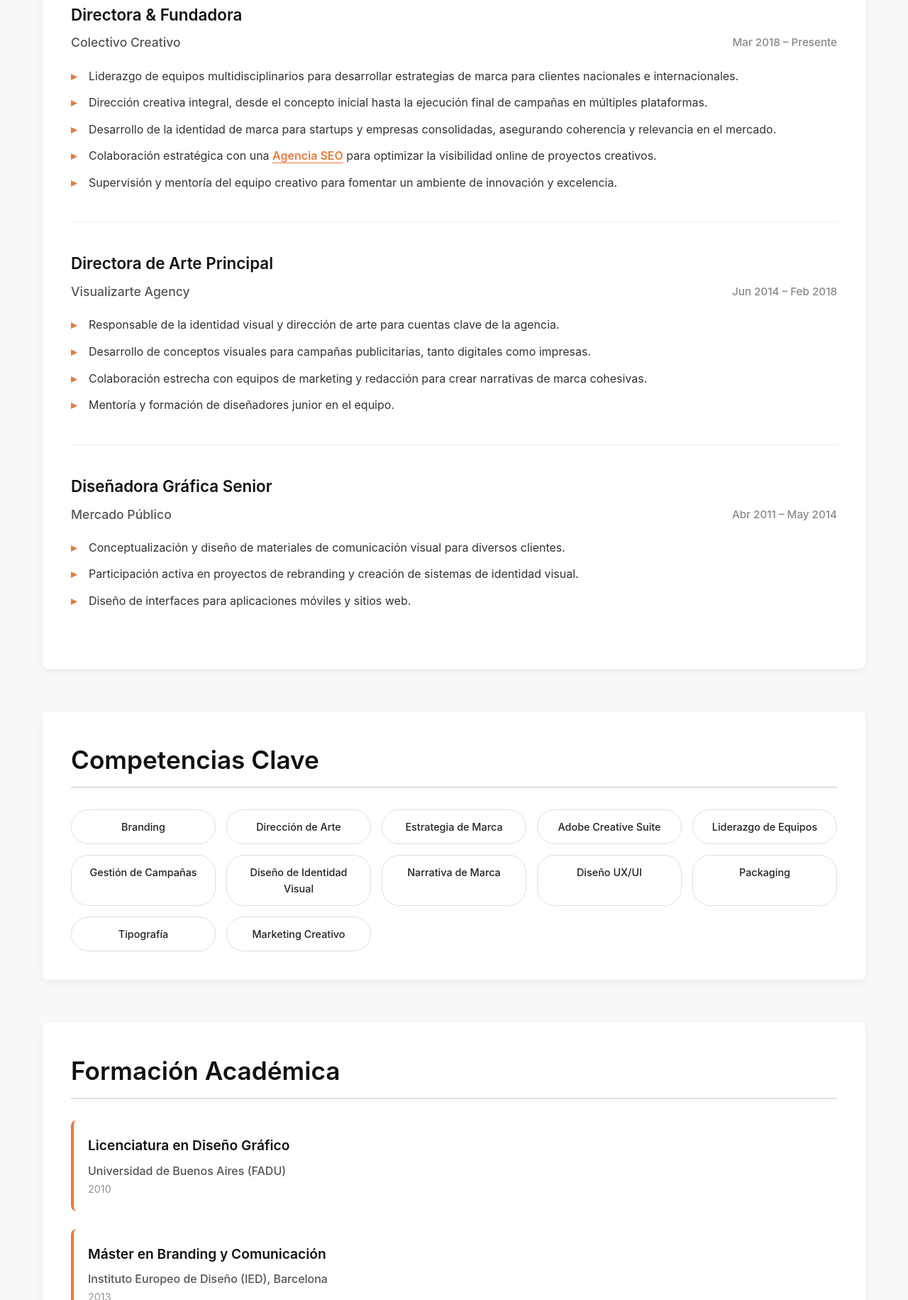
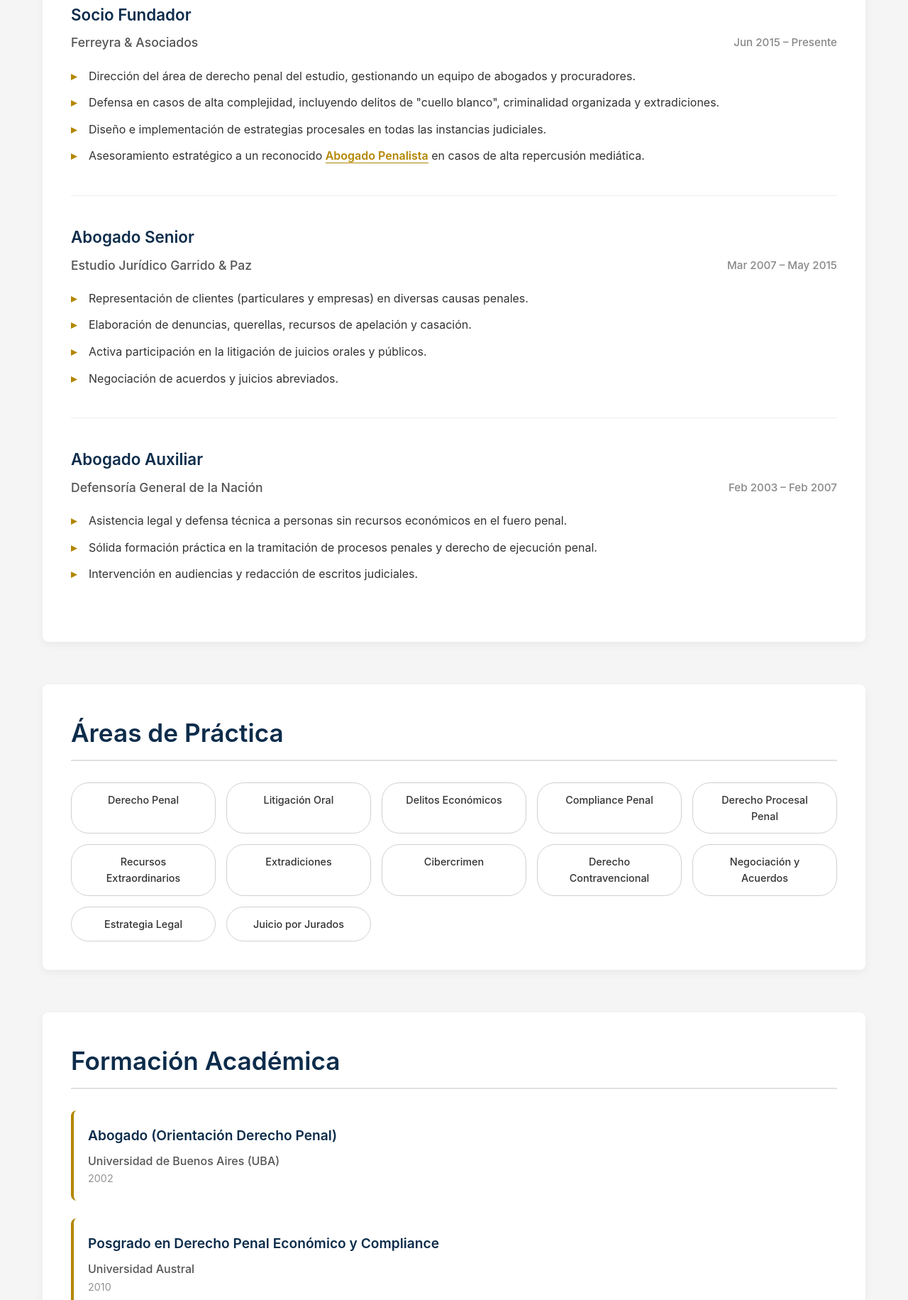
Before and after one commit to m2hewitt/profile-link-blinktrip, a plain HTML site: page index.html in a window 1280 px wide. Shown: the part 969-2800 px from the top of the page at 71% size. Drawn offline with Linux system fonts and the light colour scheme.

Commit message:
feat: Rebrand profile to criminal lawyer

```diff
--- a/index.html
+++ b/index.html
@@ -3,21 +3,21 @@
 <head>
     <meta charset="UTF-8">
     <meta name="viewport" content="width=device-width, initial-scale=1.0">
-    <title>Valentina Rojas – Directora Creativa & Estratega de Marca</title>
-    <meta name="description" content="Directora creativa y estratega de marca en Buenos Aires, especializada en construir identidades de marca potentes y campañas que inspiran.">
+    <title>Dr. Matías Ferreyra – Abogado Penalista</title>
+    <meta name="description" content="Abogado penalista en Buenos Aires, especialista en litigios complejos y defensa penal. Asesoramiento y representación legal con sólida experiencia.">
 
     <!-- Open Graph -->
-    <meta property="og:title" content="Valentina Rojas – Directora Creativa & Estratega de Marca">
-    <meta property="og:description" content="Directora creativa y estratega de marca, enfocada en branding, dirección de arte y campañas integrales.">
+    <meta property="og:title" content="Dr. Matías Ferreyra – Abogado Penalista">
+    <meta property="og:description" content="Abogado penalista en Buenos Aires, especialista en litigios complejos y defensa penal.">
     <meta property="og:type" content="website">
-    <meta property="og:url" content="https://valentinarojas-creative.com.ar">
-    <meta property="og:image" content="/assets/valentina-rojas-profile.jpg">
+    <meta property="og:url" content="https://matiasferreyra-abogado.com.ar">
+    <meta property="og:image" content="/assets/matias-ferreyra-profile.jpg">
 
     <!-- Twitter Card -->
     <meta name="twitter:card" content="summary_large_image">
-    <meta name="twitter:title" content="Valentina Rojas – Directora Creativa & Estratega de Marca">
-    <meta name="twitter:description" content="Directora creativa y estratega de marca, enfocada en branding, dirección de arte y campañas integrales.">
-    <meta name="twitter:image" content="/assets/valentina-rojas-profile.jpg">
+    <meta name="twitter:title" content="Dr. Matías Ferreyra – Abogado Penalista">
+    <meta name="twitter:description" content="Abogado penalista en Buenos Aires, especialista en litigios complejos y defensa penal.">
+    <meta name="twitter:image" content="/assets/matias-ferreyra-profile.jpg">
 
     <!-- Favicon -->
     <link rel="icon" type="image/x-icon" href="/assets/favicon.ico">
@@ -30,8 +30,8 @@
     {
         "@context": "https://schema.org",
         "@type": "Person",
-        "name": "Valentina Rojas",
-        "jobTitle": "Directora Creativa & Estratega de Marca",
+        "name": "Dr. Matías Ferreyra",
+        "jobTitle": "Abogado Penalista",
         "address": {
             "@type": "PostalAddress",
             "addressLocality": "Buenos Aires",
@@ -40,11 +40,11 @@
         "alumniOf": "Universidad de Buenos Aires",
         "worksFor": {
             "@type": "Organization",
-            "name": "Colectivo Creativo"
+            "name": "Ferreyra & Asociados"
         },
-        "url": "https://valentinarojas-creative.com.ar",
+        "url": "https://matiasferreyra-abogado.com.ar",
         "sameAs": [
-            "https://www.linkedin.com/in/valentina-rojas-creative"
+            "https://www.linkedin.com/in/matias-ferreyra-abogado"
         ]
     }
     </script>
@@ -54,20 +54,20 @@
         <div class="container">
             <div class="profile-header">
                 <div class="profile-image">
-                    <img src="/placeholder.svg?height=150&width=150" alt="Valentina Rojas - Directora Creativa & Estratega de Marca" loading="lazy">
+                    <img src="/placeholder.svg?height=150&width=150" alt="Dr. Matías Ferreyra - Abogado Penalista" loading="lazy">
                 </div>
                 <div class="profile-info">
-                    <h1 class="name">Valentina Rojas</h1>
-                    <p class="title">Directora Creativa & Estratega de Marca</p>
-                    <p class="location">Palermo, Buenos Aires, Argentina</p>
+                    <h1 class="name">Dr. Matías Ferreyra</h1>
+                    <p class="title">Abogado Penalista & Especialista en Litigios Complejos</p>
+                    <p class="location">Recoleta, Buenos Aires, Argentina</p>
                     <div class="contact-links">
-                        <a href="mailto:valentina.rojas@example.com" class="contact-link" aria-label="Email Valentina Rojas">
+                        <a href="mailto:matias.ferreyra@estudiojuridico.com.ar" class="contact-link" aria-label="Email Dr. Matías Ferreyra">
                             <svg width="20" height="20" viewBox="0 0 24 24" fill="none" stroke="currentColor" stroke-width="2">
                                 <path d="M4 4h16c1.1 0 2 .9 2 2v12c0 1.1-.9 2-2 2H4c-1.1 0-2-.9-2-2V6c0-1.1.9-2 2-2z"/>
                                 <polyline points="22,6 12,13 2,6"/>
                             </svg>
                         </a>
-                        <a href="https://www.linkedin.com/in/valentina-rojas-creative" class="contact-link" target="_blank" rel="noopener" aria-label="Perfil de LinkedIn de Valentina Rojas">
+                        <a href="https://www.linkedin.com/in/matias-ferreyra-abogado" class="contact-link" target="_blank" rel="noopener" aria-label="Perfil de LinkedIn de Dr. Matías Ferreyra">
                             <svg width="20" height="20" viewBox="0 0 24 24" fill="none" stroke="currentColor" stroke-width="2">
                                 <path d="M16 8a6 6 0 0 1 6 6v7h-4v-7a2 2 0 0 0-2-2 2 2 0 0 0-2 2v7h-4v-7a6 6 0 0 1 6-6z"/>
                                 <rect x="2" y="9" width="4" height="12"/>
@@ -83,8 +83,8 @@
     <main class="main">
         <div class="container">
             <section id="about" class="section">
-                <h2>Sobre Mí</h2>
-                <p>Directora creativa con más de 12 años de experiencia liderando equipos y construyendo marcas memorables. Mi pasión es combinar el arte de la narrativa con estrategias de mercado audaces para crear conexiones auténticas entre las marcas y su audiencia. Especialista en branding, dirección de arte y campañas integrales que resuenan en el corazón del consumidor.</p>
+                <h2>Perfil Profesional</h2>
+                <p>Abogado penalista con más de 15 años de trayectoria defendiendo los derechos y garantías de mis clientes. Mi práctica se centra en litigios penales complejos, delitos económicos y compliance. Creo en una defensa técnica, estratégica y comprometida, buscando siempre la mejor resolución posible para cada caso.</p>
             </section>
 
             <section id="experience" class="section">
@@ -92,82 +92,81 @@
 
                 <article class="experience">
                     <div class="experience-header">
-                        <h3 class="job-title">Directora & Fundadora</h3>
+                        <h3 class="job-title">Socio Fundador</h3>
                         <div class="company-info">
-                            <span class="company">Colectivo Creativo</span>
-                            <span class="dates">Mar 2018 – Presente</span>
+                            <span class="company">Ferreyra & Asociados</span>
+                            <span class="dates">Jun 2015 – Presente</span>
                         </div>
                     </div>
                     <ul class="responsibilities">
-                        <li>Liderazgo de equipos multidisciplinarios para desarrollar estrategias de marca para clientes nacionales e internacionales.</li>
-                        <li>Dirección creativa integral, desde el concepto inicial hasta la ejecución final de campañas en múltiples plataformas.</li>
-                        <li>Desarrollo de la identidad de marca para startups y empresas consolidadas, asegurando coherencia y relevancia en el mercado.</li>
-                        <li>Colaboración estratégica con una <a href="https://artdepartment.com.ar/" target="_blank" rel="noopener">Agencia SEO</a> para optimizar la visibilidad online de proyectos creativos.</li>
-                        <li>Supervisión y mentoría del equipo creativo para fomentar un ambiente de innovación y excelencia.</li>
+                        <li>Dirección del área de derecho penal del estudio, gestionando un equipo de abogados y procuradores.</li>
+                        <li>Defensa en casos de alta complejidad, incluyendo delitos de "cuello blanco", criminalidad organizada y extradiciones.</li>
+                        <li>Diseño e implementación de estrategias procesales en todas las instancias judiciales.</li>
+                        <li>Asesoramiento estratégico a un reconocido <a href="https://bordoydelolmo.com.ar" target="_blank" rel="noopener">Abogado Penalista</a> en casos de alta repercusión mediática.</li>
                     </ul>
                 </article>
 
                 <article class="experience">
                     <div class="experience-header">
-                        <h3 class="job-title">Directora de Arte Principal</h3>
+                        <h3 class="job-title">Abogado Senior</h3>
                         <div class="company-info">
-                            <span class="company">Visualizarte Agency</span>
-                            <span class="dates">Jun 2014 – Feb 2018</span>
+                            <span class="company">Estudio Jurídico Garrido & Paz</span>
+                            <span class="dates">Mar 2007 – May 2015</span>
                         </div>
                     </div>
                     <ul class="responsibilities">
-                        <li>Responsable de la identidad visual y dirección de arte para cuentas clave de la agencia.</li>
-                        <li>Desarrollo de conceptos visuales para campañas publicitarias, tanto digitales como impresas.</li>
-                        <li>Colaboración estrecha con equipos de marketing y redacción para crear narrativas de marca cohesivas.</li>
-                        <li>Mentoría y formación de diseñadores junior en el equipo.</li>
+                        <li>Representación de clientes (particulares y empresas) en diversas causas penales.</li>
+                        <li>Elaboración de denuncias, querellas, recursos de apelación y casación.</li>
+                        <li>Activa participación en la litigación de juicios orales y públicos.</li>
+                        <li>Negociación de acuerdos y juicios abreviados.</li>
                     </ul>
                 </article>
 
                 <article class="experience">
                     <div class="experience-header">
-                        <h3 class="job-title">Diseñadora Gráfica Senior</h3>
+                        <h3 class="job-title">Abogado Auxiliar</h3>
                         <div class="company-info">
-                            <span class="company">Mercado Público</span>
-                            <span class="dates">Abr 2011 – May 2014</span>
+                            <span class="company">Defensoría General de la Nación</span>
+                            <span class="dates">Feb 2003 – Feb 2007</span>
                         </div>
                     </div>
                     <ul class="responsibilities">
-                        <li>Conceptualización y diseño de materiales de comunicación visual para diversos clientes.</li>
-                        <li>Participación activa en proyectos de rebranding y creación de sistemas de identidad visual.</li>
-                        <li>Diseño de interfaces para aplicaciones móviles y sitios web.</li>
+                        <li>Asistencia legal y defensa técnica a personas sin recursos económicos en el fuero penal.</li>
+                        <li>Sólida formación práctica en la tramitación de procesos penales y derecho de ejecución penal.</li>
+                        <li>Intervención en audiencias y redacción de escritos judiciales.</li>
                     </ul>
                 </article>
             </section>
 
             <section id="skills" class="section">
-                <h2>Competencias Clave</h2>
+                <h2>Áreas de Práctica</h2>
                 <ul class="skills">
-                    <li>Branding</li>
-                    <li>Dirección de Arte</li>
-                    <li>Estrategia de Marca</li>
-                    <li>Adobe Creative Suite</li>
-                    <li>Liderazgo de Equipos</li>
-                    <li>Gestión de Campañas</li>
-                    <li>Diseño de Identidad Visual</li>
-                    <li>Narrativa de Marca</li>
-                    <li>Diseño UX/UI</li>
-                    <li>Packaging</li>
-                    <li>Tipografía</li>
-                    <li>Marketing Creativo</li>
+                    <li>Derecho Penal</li>
+                    <li>Litigación Oral</li>
+                    <li>Delitos Económicos</li>
+                    <li>Compliance Penal</li>
+                    <li>Derecho Procesal Penal</li>
+                    <li>Recursos Extraordinarios</li>
+                    <li>Extradiciones</li>
+                    <li>Cibercrimen</li>
+                    <li>Derecho Contravencional</li>
+                    <li>Negociación y Acuerdos</li>
+                    <li>Estrategia Legal</li>
+                    <li>Juicio por Jurados</li>
                 </ul>
             </section>
 
             <section id="education" class="section">
                 <h2>Formación Académica</h2>
                 <article class="education">
-                    <h3>Licenciatura en Diseño Gráfico</h3>
-                    <p class="institution">Universidad de Buenos Aires (FADU)</p>
-                    <p class="year">2010</p>
+                    <h3>Abogado (Orientación Derecho Penal)</h3>
+                    <p class="institution">Universidad de Buenos Aires (UBA)</p>
+                    <p class="year">2002</p>
                 </article>
                 <article class="education">
-                    <h3>Máster en Branding y Comunicación</h3>
-                    <p class="institution">Instituto Europeo de Diseño (IED), Barcelona</p>
-                    <p class="year">2013</p>
+                    <h3>Posgrado en Derecho Penal Económico y Compliance</h3>
+                    <p class="institution">Universidad Austral</p>
+                    <p class="year">2010</p>
                 </article>
             </section>
         </div>
@@ -175,9 +174,9 @@
 
     <footer class="footer">
         <div class="container">
-            <p>&copy; 2024 Valentina Rojas. Todos los derechos reservados.</p>
+            <p>&copy; 2024 Dr. Matías Ferreyra. Todos los derechos reservados.</p>
             <div class="social-links">
-                <a href="https://www.linkedin.com/in/valentina-rojas-creative" target="_blank" rel="noopener" aria-label="LinkedIn">
+                <a href="https://www.linkedin.com/in/matias-ferreyra-abogado" target="_blank" rel="noopener" aria-label="LinkedIn">
                     <svg width="20" height="20" viewBox="0 0 24 24" fill="none" stroke="currentColor" stroke-width="2">
                         <path d="M16 8a6 6 0 0 1 6 6v7h-4v-7a2 2 0 0 0-2-2 2 2 0 0 0-2 2v7h-4v-7a6 6 0 0 1 6-6z"/>
                         <rect x="2" y="9" width="4" height="12"/>
--- a/style.css
+++ b/style.css
@@ -12,8 +12,8 @@ html {
 body {
   font-family: "Inter", -apple-system, BlinkMacSystemFont, "Segoe UI", Roboto, sans-serif;
   line-height: 1.6;
-  color: #222222; /* Dark Charcoal for text */
-  background-color: #f8f8f8; /* Light Grey background */
+  color: #333333; /* Dark Gray for text */
+  background-color: #f5f5f5; /* Off-White background */
 }
 
 /* Container */
@@ -25,7 +25,7 @@ body {
 
 /* Header */
 .header {
-  background: #111111; /* Deep Black */
+  background: #0d2c4b; /* Deep Navy Blue */
   color: white;
   padding: 60px 0;
   text-align: center;
@@ -42,7 +42,7 @@ body {
   width: 150px;
   height: 150px;
   border-radius: 50%;
-  border: 4px solid #e87a3d; /* Burnt Orange border */
+  border: 4px solid #b38600; /* Gold border */
   object-fit: cover;
 }
 
@@ -82,7 +82,7 @@ body {
   justify-content: center;
   width: 50px;
   height: 50px;
-  background: #333333; /* Darker Gray background for links */
+  background: #1a3b5c; /* Darker Navy background for links */
   border-radius: 50%;
   color: white;
   text-decoration: none;
@@ -91,7 +91,7 @@ body {
 }
 
 .contact-link:hover {
-  background: #e87a3d; /* Burnt Orange on hover */
+  background: #b38600; /* Gold on hover */
   transform: translateY(-2px);
 }
 
@@ -112,7 +112,7 @@ body {
   font-size: 2.2rem;
   font-weight: 600;
   margin-bottom: 30px;
-  color: #111111; /* Deep Black for headings */
+  color: #0d2c4b; /* Deep Navy Blue for headings */
   border-bottom: 2px solid #e0e0e0; /* Light Gray border */
   padding-bottom: 10px;
 }
@@ -121,7 +121,7 @@ body {
 #about p {
   font-size: 1.1rem;
   line-height: 1.8;
-  color: #333333; /* Darker Gray */
+  color: #333333; /* Dark Gray */
 }
 
 /* Experience Section */
@@ -143,7 +143,7 @@ body {
 .job-title {
   font-size: 1.4rem;
   font-weight: 600;
-  color: #111111; /* Deep Black */
+  color: #0d2c4b; /* Deep Navy Blue */
   margin-bottom: 8px;
 }
 
@@ -177,27 +177,27 @@ body {
   padding-left: 25px;
   margin-bottom: 12px;
   line-height: 1.6;
-  color: #333333; /* Darker Gray */
+  color: #333333; /* Dark Gray */
 }
 
 .responsibilities li::before {
   content: "▸";
   position: absolute;
   left: 0;
-  color: #e87a3d; /* Burnt Orange */
+  color: #b38600; /* Gold */
   font-weight: bold;
 }
 
 .responsibilities a {
-  color: #e87a3d; /* Burnt Orange */
+  color: #b38600; /* Gold */
   text-decoration: none;
   font-weight: 600; /* Bolder link */
-  border-bottom: 1px solid #e87a3d; /* Burnt Orange underline */
+  border-bottom: 1px solid #b38600; /* Gold underline */
   transition: all 0.3s ease;
 }
 
 .responsibilities a:hover {
-  border-bottom-color: #111111; /* Deep Black on hover */
+  border-bottom-color: #0d2c4b; /* Deep Navy Blue on hover */
   background-color: transparent;
 }
 
@@ -211,21 +211,21 @@ body {
 
 .skills li {
   background: transparent; /* Transparent background */
-  color: #222222; /* Dark Charcoal text */
+  color: #333333; /* Dark Gray text */
   padding: 12px 20px;
   border-radius: 25px;
   text-align: center;
   font-weight: 500;
   font-size: 0.9rem;
   transition: all 0.3s ease;
-  border: 1px solid #e0e0e0; /* Light Gray border */
+  border: 1px solid #d0d0d0; /* Light Gray border */
 }
 
 .skills li:hover {
   transform: translateY(-2px);
-  background: #111111; /* Deep Black on hover */
+  background: #0d2c4b; /* Deep Navy Blue on hover */
   color: white;
-  border-color: #111111;
+  border-color: #0d2c4b;
 }
 
 /* Education Section */
@@ -234,13 +234,13 @@ body {
   padding: 20px;
   background: #ffffff; /* White background */
   border-radius: 8px;
-  border-left: 4px solid #e87a3d; /* Burnt Orange accent */
+  border-left: 4px solid #b38600; /* Gold accent */
 }
 
 .education h3 {
   font-size: 1.2rem;
   font-weight: 600;
-  color: #111111; /* Deep Black */
+  color: #0d2c4b; /* Deep Navy Blue */
   margin-bottom: 8px;
 }
 
```
